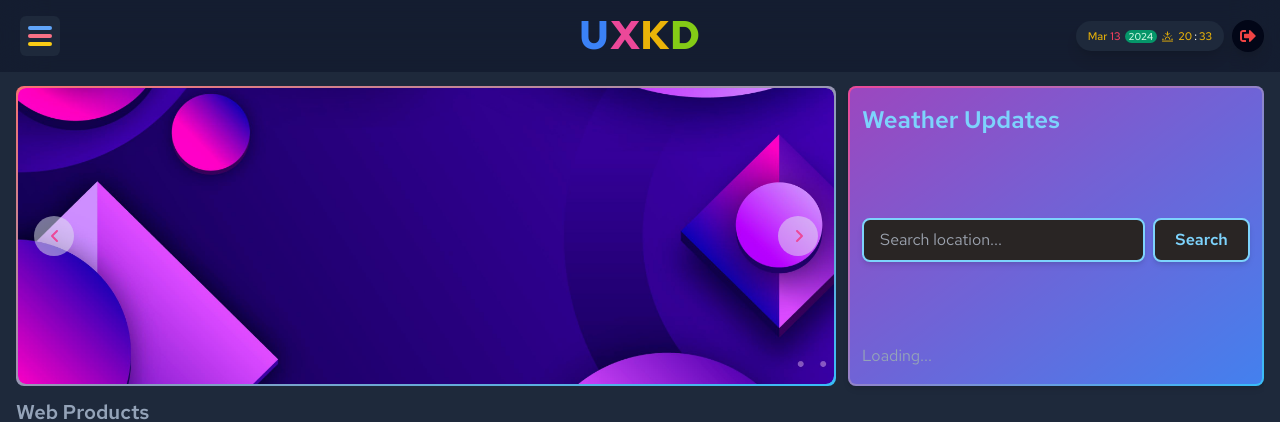
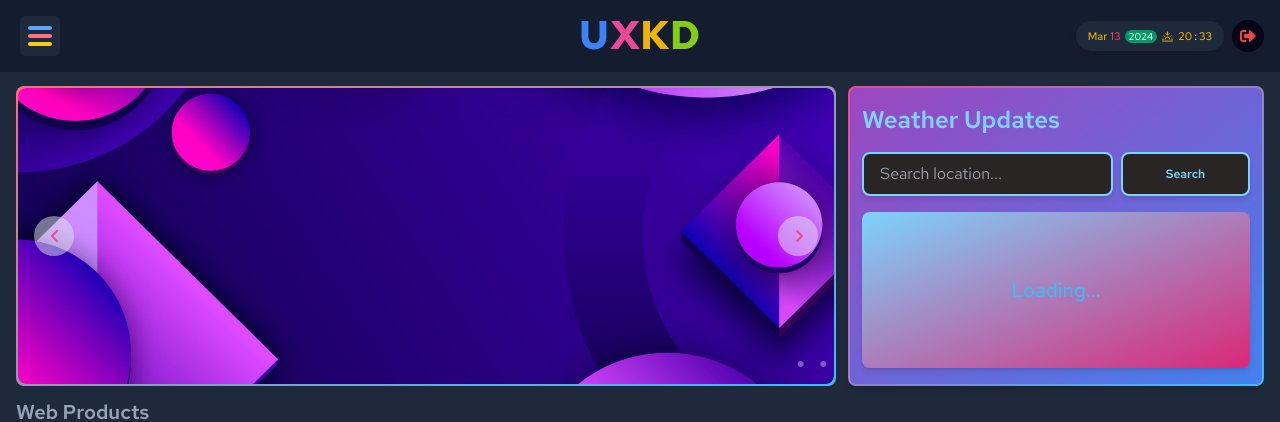
Before and after one commit to ux-krish/kdshop, a React (Create React App) app: page / in a window 1280 px wide. Shown: the top 422 px of the page. Built offline with nearby package versions, Linux system fonts and the light colour scheme; no server answers; sample sign-in values are in the browser's storage.

Commit message:
new changes v5

```diff
--- a/src/components/common/WeatherCard.js
+++ b/src/components/common/WeatherCard.js
@@ -71,23 +71,25 @@ const WeatherCard = () => {
     <div className="bg-gradient-to-br from-pink-500 to-sky-400 w-full p-[2px] rounded-lg shadow-md">
       <div className="bg-indigo-600/50 h-full rounded-md py-4 px-3 relative flex-col justify-between flex">
         <h1 className="text-2xl mb-4 text-sky-300 font-semibold">Weather Updates</h1>
-        <div className="flex mb-4 w-full flex-row">
+        <div className="flex mb-4 w-full flex-row flex-wrap gap-2">
           <input
             type="text"
             placeholder="Search location..."
-            className="shadow-md px-4 py-2 mr-2 border-[2px] text-slate-50 border-sky-300 bg-stone-800 focus:outline-none focus:border-pink-400 rounded-lg flex-1"
+            className="shadow-md px-4 py-2 border-[2px] text-slate-50 border-sky-300 bg-stone-800 focus:outline-none focus:border-pink-400 rounded-lg grow flex-none"
             value={searchInput}
             onChange={(e) => setSearchInput(e.target.value)}
           />
           <button
-            className="px-4 py-2 shadow-md border-sky-300 font-semibold border-[2px] bg-stone-800 hover:bg-emerald-500 hover:text-slate-800 active:border-pink-400 active:bg-pink-400 text-sky-300 rounded-lg basis-1/4"
+            className="px-2 text-[12px] py-2 shadow-md border-sky-300 font-semibold border-[2px] bg-stone-800 hover:bg-emerald-500 hover:text-slate-800 active:border-pink-400 active:bg-pink-400 text-sky-300 rounded-lg sm:basis-1/4 lg:basis-1/3 w-full"
             onClick={handleSearch}
           >
             Search
           </button>
         </div>
         {loading ? (
-          <p>Loading...</p>
+          <div className='h-full bg-gradient-to-br from-sky-300 to-pink-600 shadow-md rounded-lg flex min-h-[148px] p-5 items-center justify-center'>
+          <p className='text-sky-400 text-xl font-medium'>Loading...</p>
+          </div>
         ) : (
           <div className='h-full bg-gradient-to-br from-sky-300 to-pink-600 shadow-md p-[2px] rounded-lg flex'>
             {weather && (
```
